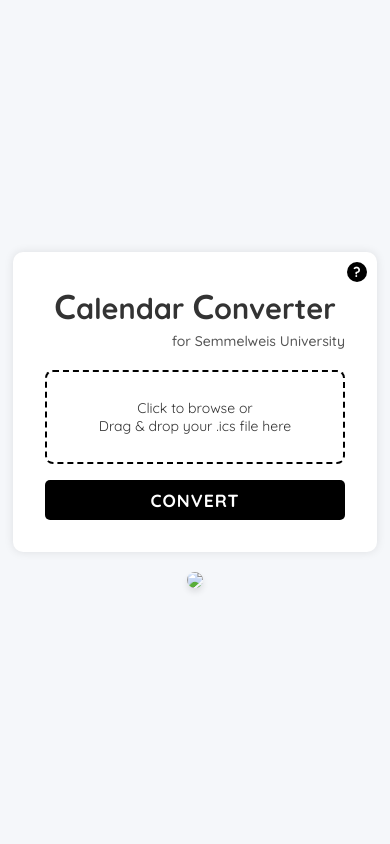
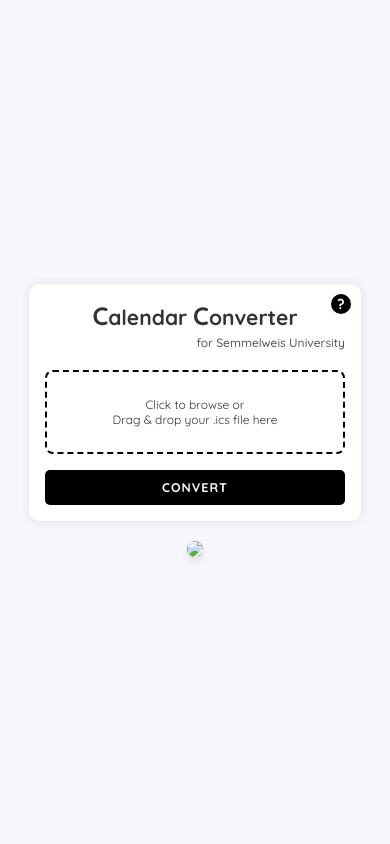
Before and after one commit to chococobyeol/semmelweis_univ_calendar_converter, a Python web app: template templates/index.html in a window 390 px wide. Run offline with Jinja, Linux system fonts and the light colour scheme; the template is opened without the code that fills it, so the values that code supplies are empty.

Commit message:
Update HTML and CSS for improved browser compatibility

```diff
--- a/static/script.js
+++ b/static/script.js
@@ -10,9 +10,27 @@ document.addEventListener('DOMContentLoaded', function() {
     const helpIcon = document.getElementById('help-icon');
     const helpPopup = document.getElementById('help-popup');
     const closePopup = document.getElementById('close-popup');
+    const container = document.querySelector('.container');
 
     let currentProgress = 0;
     let targetProgress = 0;
+
+    // 초기 로드 시 컨테이너 크기 조정
+    adjustContainerSize();
+
+    // 윈도우 리사이즈 시 컨테이너 크기 재조정
+    window.addEventListener('resize', adjustContainerSize);
+
+    function adjustContainerSize() {
+        const windowWidth = window.innerWidth;
+        const containerWidth = container.offsetWidth;
+        if (windowWidth < containerWidth) {
+            const scale = windowWidth / containerWidth;
+            container.style.transform = `scale(${scale})`;
+        } else {
+            container.style.transform = 'none';
+        }
+    }
 
     ['dragenter', 'dragover', 'dragleave', 'drop'].forEach(eventName => {
         dropArea.addEventListener(eventName, preventDefaults, false);
--- a/static/style.css
+++ b/static/style.css
@@ -155,12 +155,12 @@ a img {
     margin-top: 20px;
     border-radius: 10px;
     overflow: hidden;
-    box-shadow: 0 4px 6px rgba(0, 0, 0, 0.1);
+    box-shadow: 0 4px 6px rgba(0,0,0,0.1);
     transition: box-shadow 0.3s ease;
 }
 
 a img:hover {
-    box-shadow: 0 6px 8px rgba(0, 0, 0, 0.15);
+    box-shadow: 0 6px 8px rgba(0,0,0,0.15);
 }
 
 .help-icon {
@@ -226,3 +226,39 @@ a img:hover {
 .help-popup a {
     word-break: break-all;
 }
+
+@media (max-width: 600px) {
+    body {
+        font-size: 14px;
+    }
+
+    .container {
+        width: 90%;
+        max-width: 300px;
+        padding: 1rem;
+    }
+
+    h1 {
+        font-size: 1.5em;
+    }
+
+    .subtext {
+        font-size: 12px;
+    }
+
+    #drop-area {
+        height: 40px;
+    }
+
+    #file-label {
+        font-size: 12px;
+    }
+
+    #button-container {
+        height: 35px;
+    }
+
+    button {
+        font-size: 0.9em;
+    }
+}
--- a/templates/index.html
+++ b/templates/index.html
@@ -41,7 +41,9 @@
         </ol>
         <button id="close-popup">Close</button>
     </div>
-    <a href="https://www.buymeacoffee.com/chococo" target="_blank" rel="noopener noreferrer"><img src="https://img.buymeacoffee.com/button-api/?text=Buy me a coffee&emoji=☕&slug=chococo&button_colour=ffffff&font_colour=000000&font_family=Cookie&outline_colour=000000&coffee_colour=FFDD00" /></a>
+    <a href="https://www.buymeacoffee.com/chococo" target="_blank" rel="noopener noreferrer">
+        <img id="buymeacoffee-btn" src="https://img.buymeacoffee.com/button-api/?text=Buy me a coffee&emoji=☕&slug=chococo&button_colour=ffffff&font_colour=000000&font_family=Cookie&outline_colour=000000&coffee_colour=FFDD00" />
+    </a>
     <script src="{{ url_for('static', filename='script.js') }}"></script>
 </body>
 </html>
```
